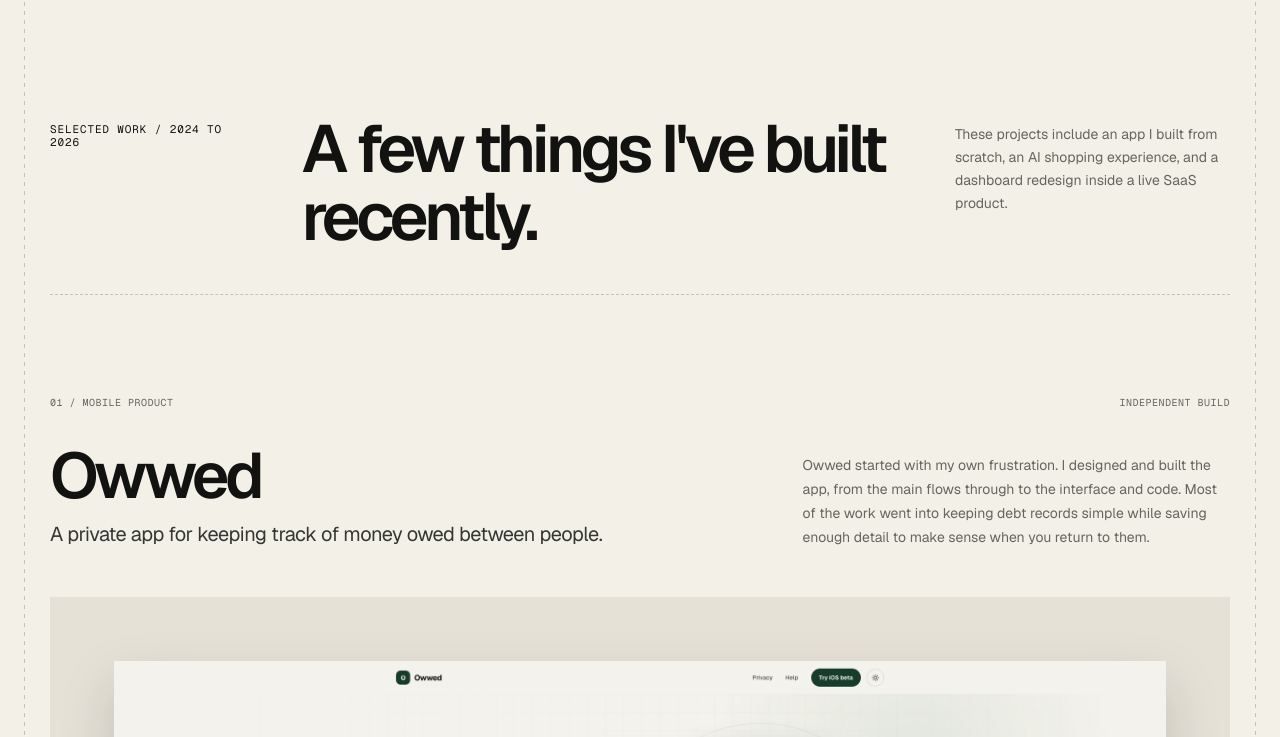
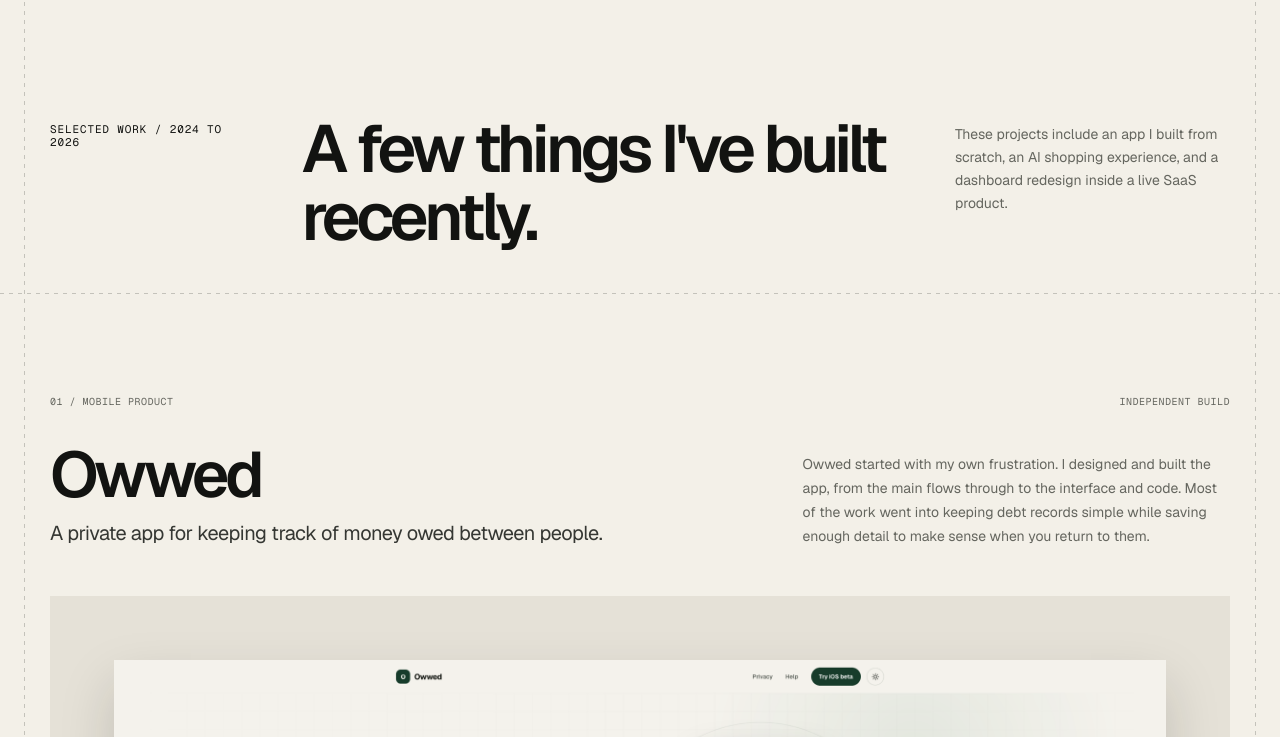
Before and after one commit to VincentMukuna/builtbyvin, a Next.js app: page / in a window 1280 px wide. Shown: the part 880-1617 px from the top of the page. Built offline with nearby package versions, Linux system fonts and the light colour scheme.

Commit message:
style: enhance section heading with guide line effects

```diff
--- a/app/globals.css
+++ b/app/globals.css
@@ -488,13 +488,30 @@ footer a:hover {
 }
 
 .section-heading {
+  position: relative;
   display: grid;
   grid-template-columns: 0.58fr 1.75fr 0.8fr;
   gap: 52px;
   align-items: start;
   margin-bottom: 70px;
   padding-bottom: 44px;
-  border-bottom: 1px dashed var(--guide-line);
+}
+
+.section-heading::after {
+  content: "";
+  position: absolute;
+  z-index: 3;
+  bottom: 0;
+  left: 50%;
+  width: 100vw;
+  height: 1px;
+  pointer-events: none;
+  transform: translateX(-50%);
+  background: repeating-linear-gradient(
+    to right,
+    var(--guide-line) 0 4px,
+    transparent 4px 9px
+  );
 }
 
 .section-heading h2,
@@ -692,7 +709,10 @@ footer a:hover {
   gap: 20px;
   margin-bottom: 56px;
   padding-bottom: 0;
-  border-bottom: none;
+}
+
+.services-heading::after {
+  content: none;
 }
 
 .services-heading h2 {
```
